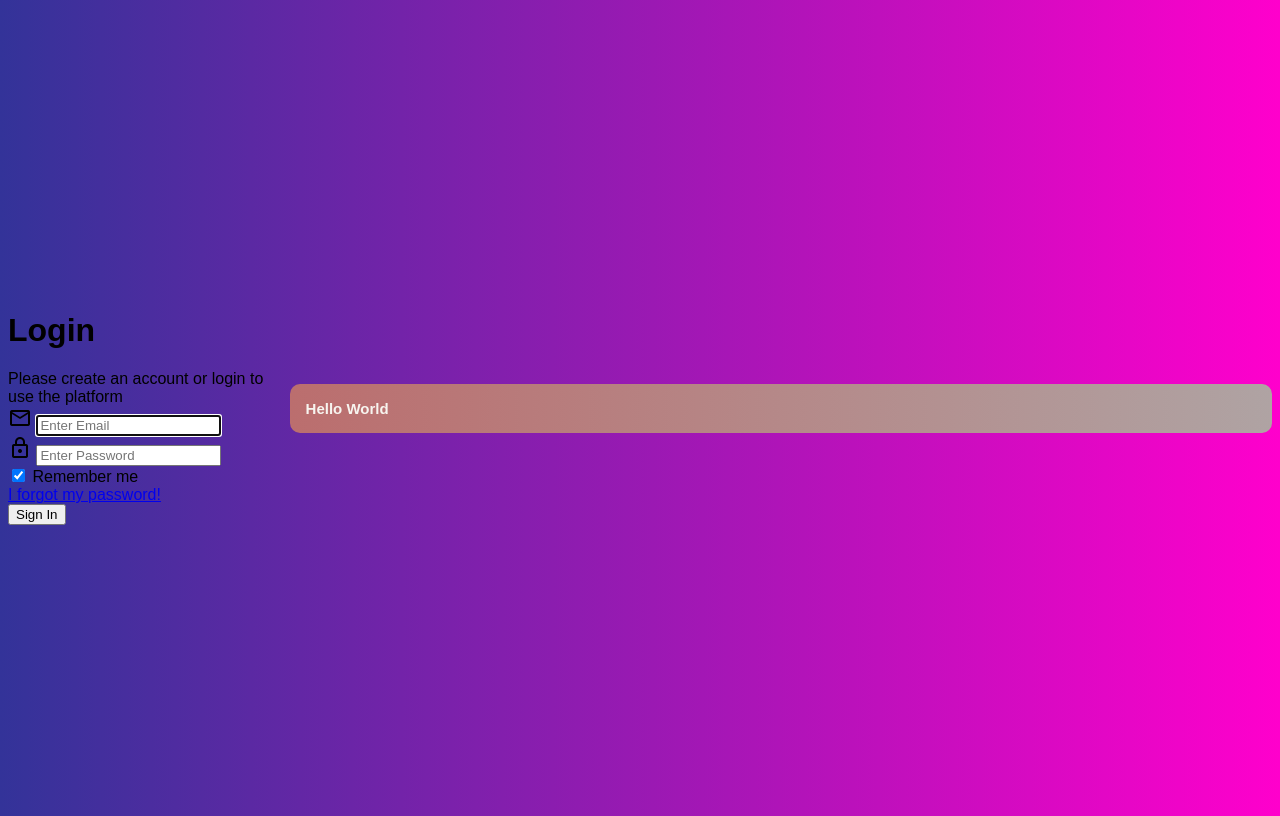
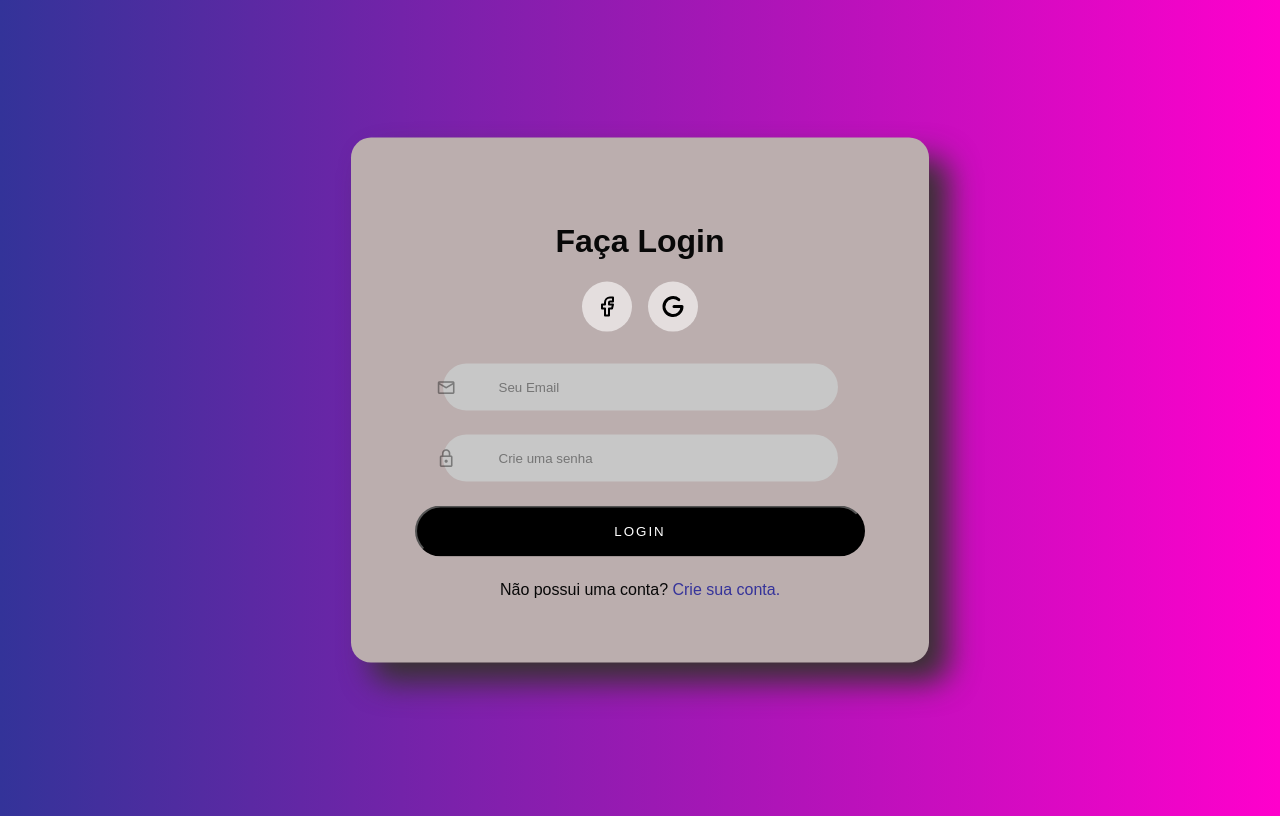
Before and after one commit to ClaudioFritzen/colab_Cadastro_Clientes, a Django app: page /login/ in a window 1280 px wide. Run offline with Django 4.2, Linux system fonts and the light colour scheme.

Commit message:
tela de login modificada

```diff
--- a/autenticacao/templates/login.html
+++ b/autenticacao/templates/login.html
@@ -2,47 +2,68 @@
 {% load static %}
 
 {% block 'head' %}
-
-    <link rel="stylesheet" href=" {% static 'autencicacao/css/cadastro.css' %}">
-
+    <link rel="stylesheet" href="{% static 'autenticacao/css/cadastro.css' %}">
 {% endblock 'head' %}
 
-    {% block 'titulo' %}
-        Tela | Login
-    {% endblock 'titulo' %}
-
+{% block 'titulo' %}
+    Tela | Login
+{% endblock 'titulo' %}
 
 {% block 'body' %}
-    <div class="login-card-container">
-        <div class="login-card-header">
-            <h1>Login</h1>
-            <div>Please create an account or login to use the platform</div>
+    <div class="mensagens">
+        {% if messages %}
+            <br>
+            {% for message in messages %}
+                <div class = "alert {{message.tags}}">
+                    {{message}}
+                </div>
+            {% endfor %}
+        {% endif %}
+    </div>
+    <div class="box">
+        <div class="header">
+            <h1>Faça Login </h1>
+            <div class="login-card-social-btns">
+                <a href="#">
+                    <svg xmlns="http://www.w3.org/2000/svg" class="icon icon-tabler icon-tabler-brand-facebook"
+                        width="24" height="24" viewBox="0 0 24 24" stroke-width="2" stroke="currentColor" fill="none"
+                        stroke-linecap="round" stroke-linejoin="round">
+                        <path stroke="none" d="M0 0h24v24H0z" fill="none"></path>
+                        <path d="M7 10v4h3v7h4v-7h3l1 -4h-4v-2a1 1 0 0 1 1 -1h3v-4h-3a5 5 0 0 0 -5 5v2h-3"></path>
+                    </svg>
+                </a>
+                <a href="#">
+                    <svg xmlns="http://www.w3.org/2000/svg" class="icon icon-tabler icon-tabler-brand-google" width="24"
+                        height="24" viewBox="0 0 24 24" stroke-width="3" stroke="currentColor" fill="none"
+                        stroke-linecap="round" stroke-linejoin="round">
+                        <path stroke="none" d="M0 0h24v24H0z" fill="none"></path>
+                        <path d="M17.788 5.108a9 9 0 1 0 3.212 6.892h-8"></path>
+                    </svg>
+                </a>
+            </div>
         </div>
-        <form class="login-card-form">
+        <form class="newUser" action="#" method="POST">
+
             <div class="form-item">
                 <span class="form-item-icon material-symbols-rounded">mail</span>
-                <input type="text" placeholder="Enter Email" id="emailForm"
-                autofocus required>
+                <input type="text" placeholder="Seu Email" id="emailForm">
             </div>
             <div class="form-item">
                 <span class="form-item-icon material-symbols-rounded">lock</span>
-                <input type="password" placeholder="Enter Password" id="passwordForm"
-                 required>
+                <input type="password" placeholder="Crie uma senha" id="passwordForm">
             </div>
-            <div class="form-item-other">
-                <div class="checkbox">
-                    <input type="checkbox" id="rememberMeCheckbox" checked>
-                    <label for="rememberMeCheckbox">Remember me</label>
-                </div>
-                <a href="#">I forgot my password!</a>
+
+            <button type="submit" class="">Login</button>
+            <div class="login-card-footer">
+                Não possui uma conta? <a href=" {% url 'cadastro' %}">Crie sua conta.</a>
             </div>
-            <button type="submit">Sign In</button>
         </form>
-
-    </div>
 
 
 
+        {% block 'footer' %}
 
-    <h1 class="enter">  Hello World</h1>
+         {% endblock 'footer' %}
+    </div>
 {% endblock 'body' %}
+</html>
```
Also changed, not shown: autenticacao/templates/login2.html (deleted, +0 -52 lines).
